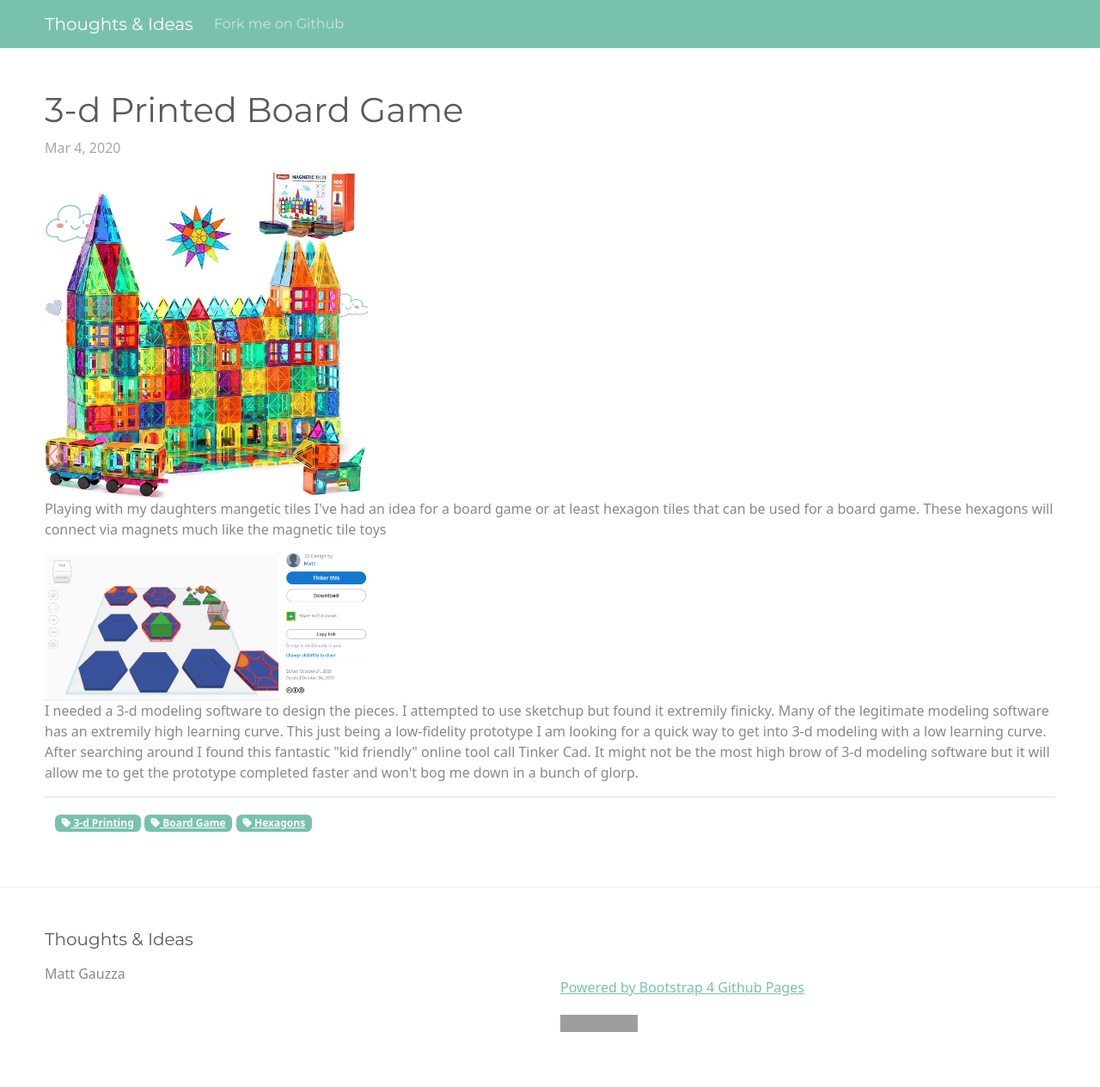
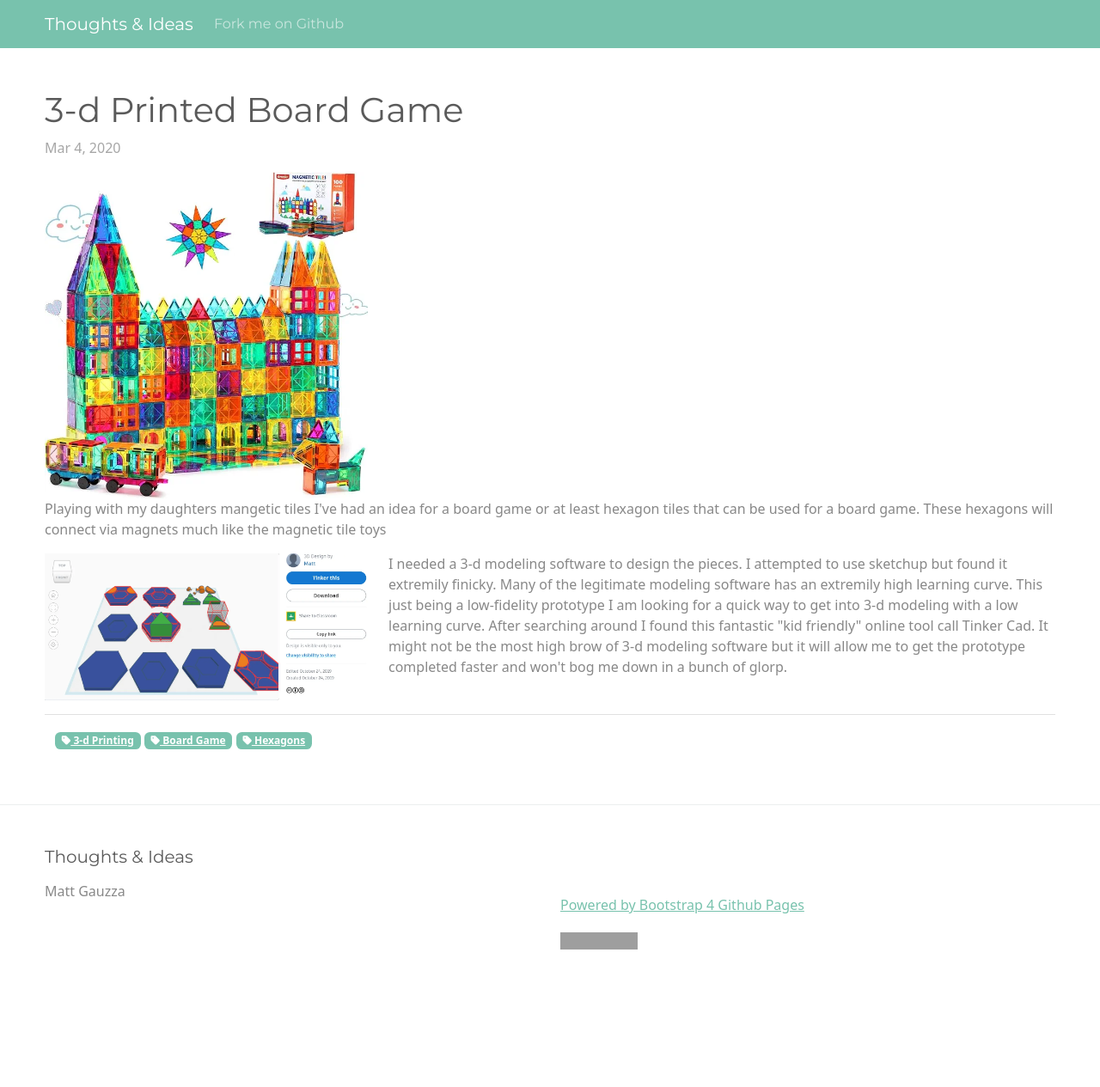
Before and after one commit to mattgauzza/about, a Jekyll site: the page built from _posts/2019-12-06-3d Printed Board Game.html, in a window 1280 px wide. Shown: the whole page at 86% size. Built offline with Jekyll 4.4.1, drawn with Linux system fonts in a browser that asks for light colours; nearby versions of some CDN libraries; after the commit the page ends 1169 px from its top, so only the background shows below that; grey boxes are pictures that could not be loaded.

Commit message:
Update 2019-12-06-3d Printed Board Game.html

```diff
--- a/_posts/2019-12-06-3d Printed Board Game.html
+++ b/_posts/2019-12-06-3d Printed Board Game.html
@@ -10,7 +10,7 @@ tags:
 ---
 
 <div class="row my-3">
-  <div class="col-md-4">
+  <div class="col col-md-4">
     <img src="/about/assets/images/81lIzaca9xL._AC_SX679_.webp" alt="3-d modelled hexagon board game" class="img-fluid">
   </div>
   <div>
@@ -20,7 +20,7 @@ tags:
 </div>
 
 <div class="row my-3">
-  <div class="order-2 order-lg-1">
+  <div class="col order-2 order-lg-1">
     I needed a 3-d modeling software to design the pieces. I attempted to use sketchup but found it extremily finicky.
     Many of the legitimate modeling software has an extremily high learning curve.
     This just being a low-fidelity prototype I am looking for a quick way to get into 3-d modeling with a low learning curve.
```
